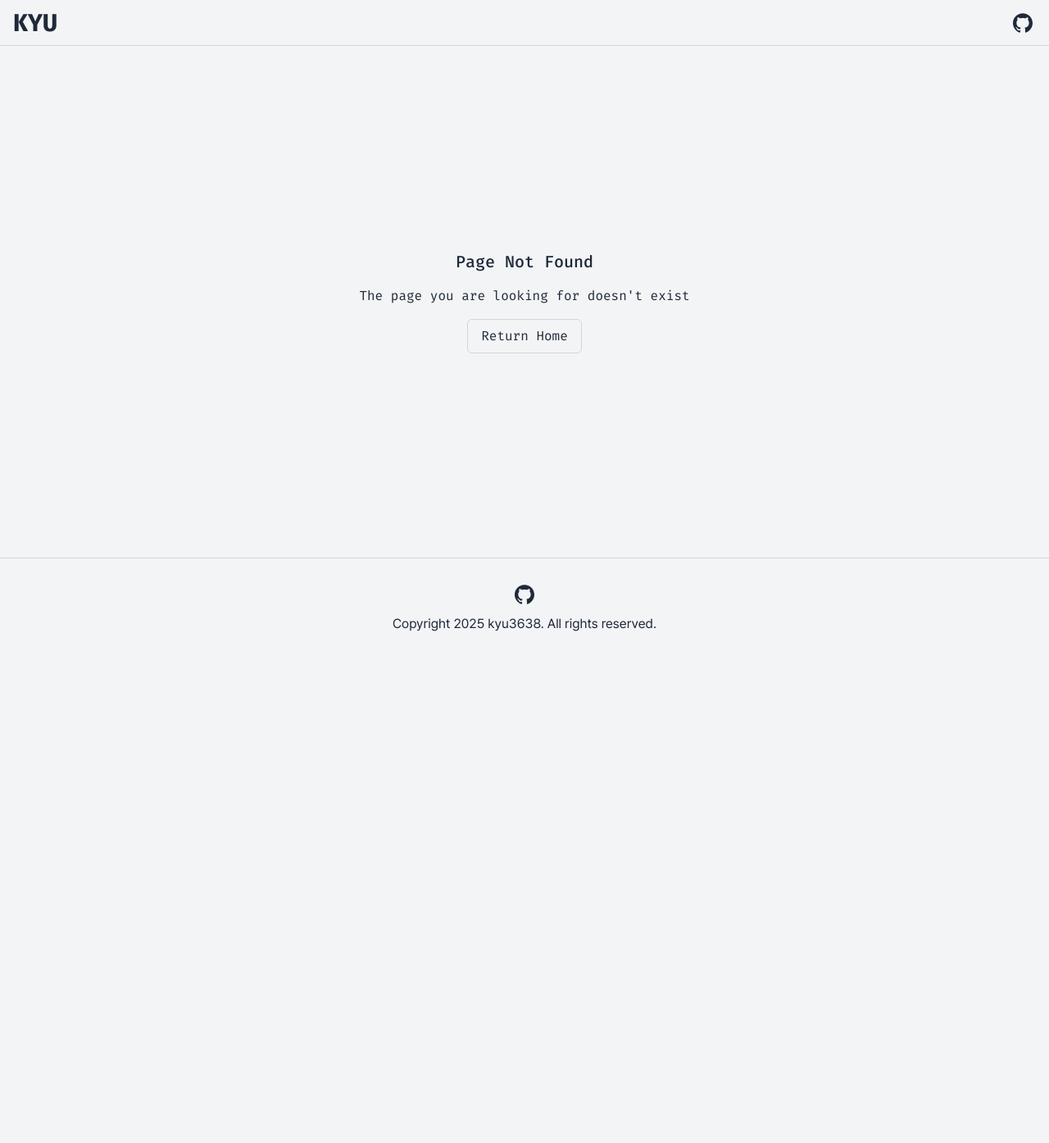
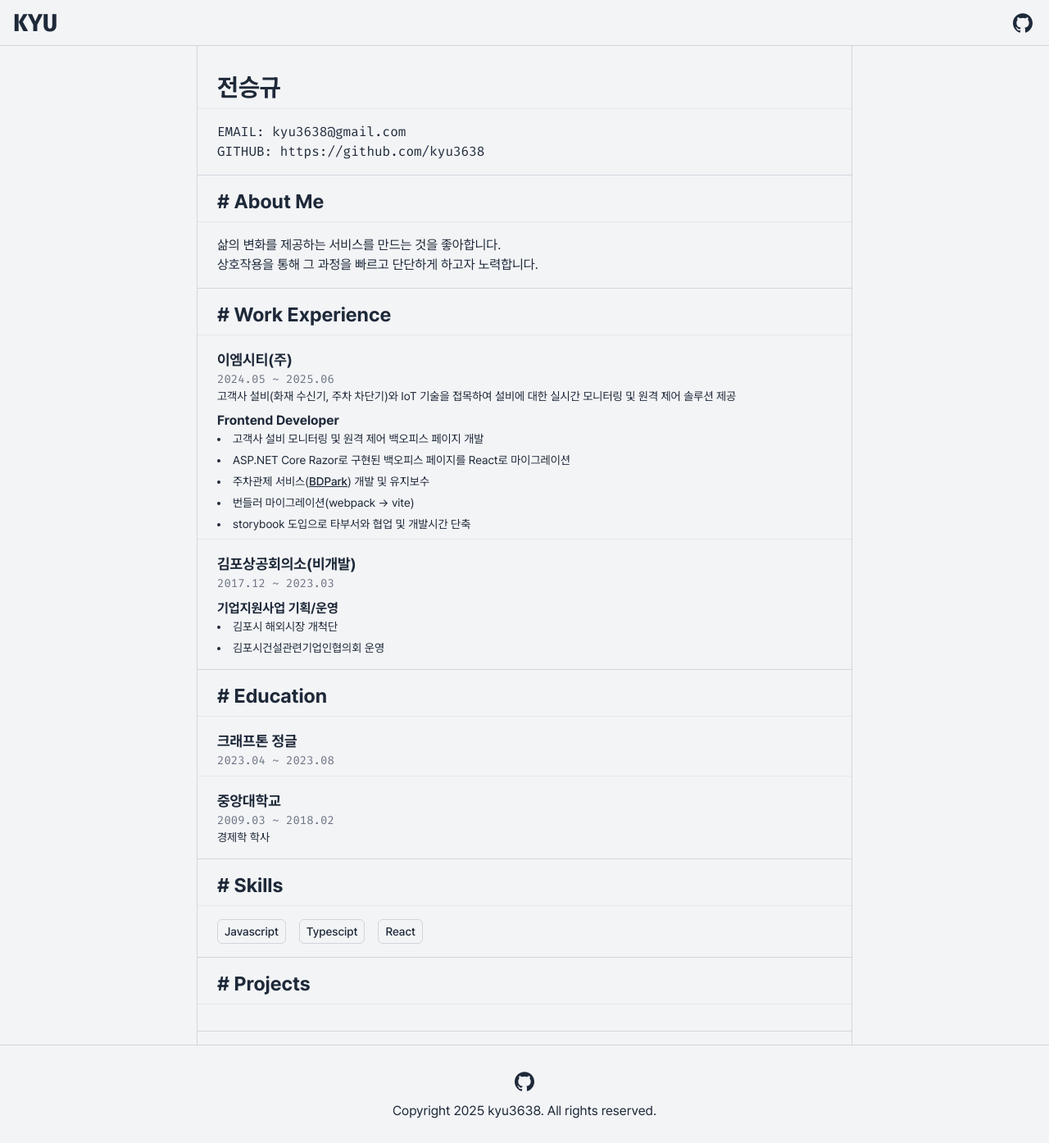
Before and after one commit to kyu3638/kyu-blog, a Next.js app: page /resume in a window 1280 px wide. Before the commit this address had no page. Shown: the whole page at 82% size. Before the commit the page ends 800 px from the top, so only its background shows below. Built offline with nearby package versions, Linux system fonts and the light colour scheme.

Commit message:
feat. 이력서 페이지 레아이웃

```diff
--- /dev/null
+++ b/src/app/resume/page.tsx
@@ -0,0 +1,131 @@
+import Link from "next/link";
+import { HTMLAttributes } from "react";
+
+const ResumePage = () => {
+  return (
+    <div className="mx-auto min-h-full w-full max-w-[800px] border-x border-gray-300 py-4">
+      <Section>
+        <h1 className="-mx-6 border-b border-gray-200 px-6 pb-2 text-3xl font-bold">
+          전승규
+        </h1>
+        <div className="font-fira-mono pt-4">
+          <p>EMAIL: kyu3638@gmail.com</p>
+          <p>
+            GITHUB:{" "}
+            <Link
+              className="hover:underline"
+              href="https://github.com/kyu3638"
+              target="_blank"
+            >
+              https://github.com/kyu3638
+            </Link>
+          </p>
+        </div>
+      </Section>
+      <Section>
+        <h2 className="-mx-6 border-b border-gray-200 px-6 pb-2 text-2xl font-bold">
+          # About Me
+        </h2>
+        <div className="pt-4">
+          <p>삶의 변화를 제공하는 서비스를 만드는 것을 좋아합니다.</p>
+          <p>상호작용을 통해 그 과정을 빠르고 단단하게 하고자 노력합니다.</p>
+        </div>
+      </Section>
+      <Section>
+        <h2 className="-mx-6 border-b border-gray-200 px-6 pb-2 text-2xl font-bold">
+          # Work Experience
+        </h2>
+        <div className="-mx-6 border-b border-gray-200 px-6 pt-4 pb-2 text-sm">
+          <h3 className="text-lg font-bold">이엠시티(주)</h3>
+          <p className="font-fira-mono text-gray-500">2024.05 ~ 2025.06</p>
+          <p>
+            고객사 설비(화재 수신기, 주차 차단기)와 IoT 기술을 접목하여 설비에
+            대한 실시간 모니터링 및 원격 제어 솔루션 제공
+          </p>
+          <p className="pt-2 text-base font-bold">Frontend Developer</p>
+          <ul className="flex list-inside list-disc flex-col gap-y-1.5">
+            <li>고객사 설비 모니터링 및 원격 제어 백오피스 페이지 개발</li>
+            <li>
+              ASP.NET Core Razor로 구현된 백오피스 페이지를 React로 마이그레이션
+            </li>
+            <li>
+              주차관제 서비스(
+              <Link
+                className="font-medium underline hover:font-bold active:bg-gray-500"
+                href="https://bdpark.kr"
+                target="_blank"
+              >
+                BDPark
+              </Link>
+              ) 개발 및 유지보수
+            </li>
+            <li>번들러 마이그레이션({`webpack -> vite`})</li>
+            <li>storybook 도입으로 타부서와 협업 및 개발시간 단축</li>
+          </ul>
+        </div>
+        <div className="pt-4 text-sm">
+          <h3 className="text-lg font-bold">김포상공회의소(비개발)</h3>
+          <p className="font-fira-mono text-gray-500">2017.12 ~ 2023.03</p>
+          <p className="pt-2 text-base font-bold">기업지원사업 기획/운영</p>
+          <ul className="flex list-inside list-disc flex-col gap-y-1.5">
+            <li>김포시 해외시장 개척단</li>
+            <li>김포시건설관련기업인협의회 운영</li>
+          </ul>
+        </div>
+      </Section>
+      <Section>
+        <h2 className="-mx-6 border-b border-gray-200 px-6 pb-2 text-2xl font-bold">
+          # Education
+        </h2>
+        <div className="-mx-6 border-b border-gray-200 px-6 pt-4 pb-2 text-sm">
+          <h3 className="text-lg font-bold">크래프톤 정글</h3>
+          <p className="font-fira-mono text-gray-500">2023.04 ~ 2023.08</p>
+        </div>
+        <div className="pt-4 text-sm">
+          <h3 className="text-lg font-bold">중앙대학교</h3>
+          <p className="font-fira-mono text-gray-500">2009.03 ~ 2018.02</p>
+          <p>경제학 학사</p>
+        </div>
+      </Section>
+      <Section>
+        <h2 className="-mx-6 border-b border-gray-200 px-6 pb-2 text-2xl font-bold">
+          # Skills
+        </h2>
+        <div className="flex gap-4 pt-4 text-sm font-medium">
+          <span className="rounded-md border border-gray-300 px-2 py-1">
+            Javascript
+          </span>
+          <span className="rounded-md border border-gray-300 px-2 py-1">
+            Typescipt
+          </span>
+          <span className="rounded-md border border-gray-300 px-2 py-1">
+            React
+          </span>
+        </div>
+      </Section>
+      <Section>
+        <h2 className="-mx-6 border-b border-gray-200 px-6 pb-2 text-2xl font-bold">
+          # Projects
+        </h2>
+        <div className="pt-4 text-sm"></div>
+      </Section>
+    </div>
+  );
+};
+
+export default ResumePage;
+
+const Section = ({
+  children,
+  className,
+  ...props
+}: HTMLAttributes<HTMLDivElement>) => {
+  return (
+    <section
+      className={`border-b border-gray-300 px-6 py-4 ${className ?? ""}`}
+      {...props}
+    >
+      {children}
+    </section>
+  );
+};
```
